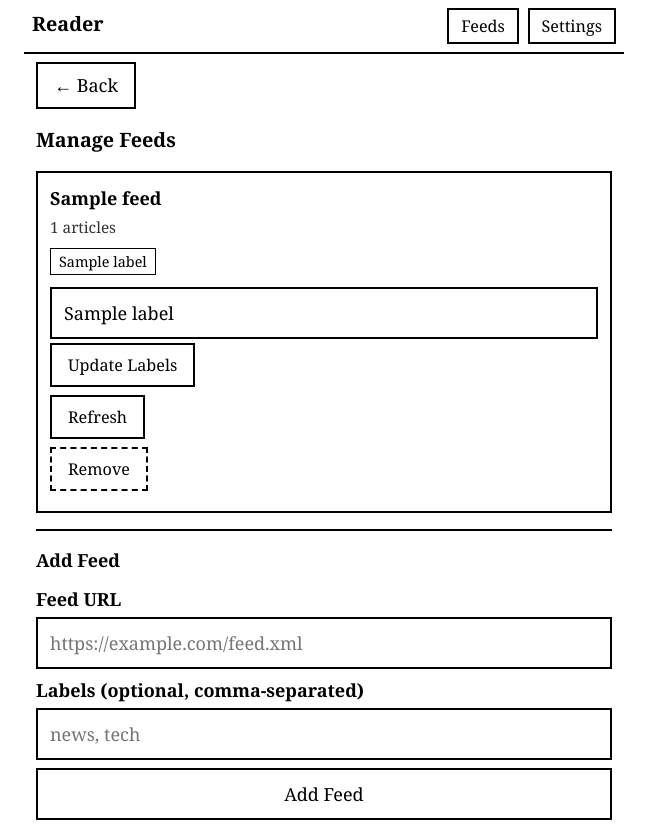
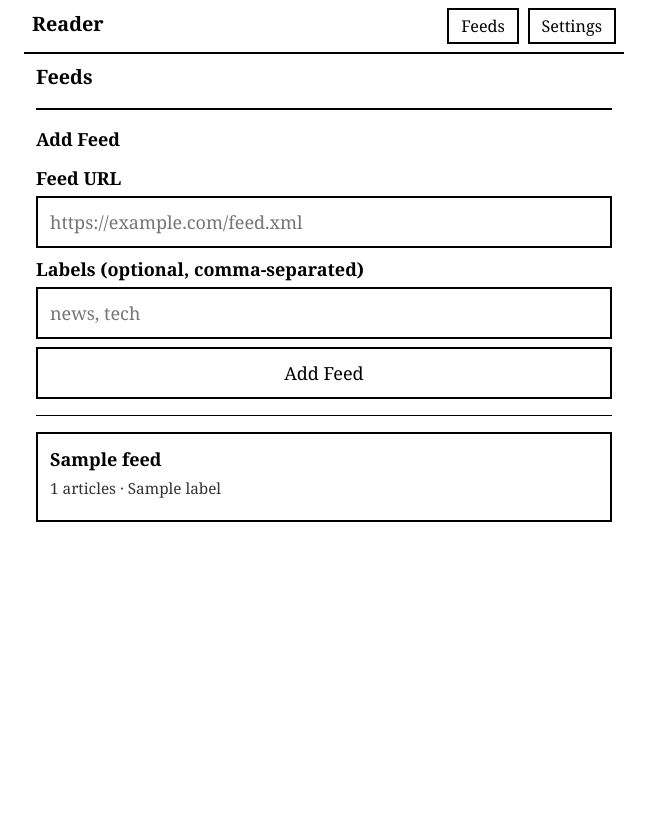
Before and after one commit to AlecRosenbaum/eink-rss-reader, a FastAPI app: template app/templates/feeds.html in a window 1280 px wide. Shown: the whole page, without its empty margins (316-963 px from the left). After the commit the page ends 522 px from the top, so only its background shows below. Run offline with FastAPI, Linux system fonts and the light colour scheme; the template is opened without the code that fills it: most values are stand-ins (such as "Sample title", 1, 10 or a date in 2020).

Commit message:
split out feed edit page + update readme

```diff
--- a/app/templates/article.html
+++ b/app/templates/article.html
@@ -4,11 +4,17 @@
 
 {% block header_controls %}
 <form method="post" action="/article/{{ article.id }}/unread" style="display:inline;margin:0">
+    <input type="hidden" name="redirect" value="{{ back_url }}">
     <button type="submit" class="nav-btn nav-icon" title="Mark Unread">✉</button>
 </form>
 {% if article.link %}
 <a href="{{ article.link }}" class="nav-btn nav-icon" target="_blank" title="Open Original">➚</a>
 {% endif %}
+{% endblock %}
+
+{% block header_nav %}
+<a href="/feeds/{{ article.feed_id }}" class="nav-btn">Feed</a>
+<a href="/settings" class="nav-btn">Settings</a>
 {% endblock %}
 
 {% block content %}
--- a/app/templates/base.html
+++ b/app/templates/base.html
@@ -12,8 +12,10 @@
             <a href="/" class="logo">Reader</a>
             <nav>
                 {% block header_controls %}{% endblock %}
+                {% block header_nav %}
                 <a href="/feeds" class="nav-btn">Feeds</a>
                 <a href="/settings" class="nav-btn">Settings</a>
+                {% endblock %}
             </nav>
         </div>
     </header>
--- a/app/templates/feeds.html
+++ b/app/templates/feeds.html
@@ -3,9 +3,7 @@
 {% block title %}Manage Feeds - E-Ink Reader{% endblock %}
 
 {% block content %}
-<a href="/" class="back-btn">&larr; Back</a>
-
-<h1 style="font-size: 1.1rem; margin-bottom: 16px;">Manage Feeds</h1>
+<h1 style="font-size: 1.1rem; margin-bottom: 16px;">Feeds</h1>
 
 {% if message %}
 <div class="message">{{ message }}</div>
@@ -15,46 +13,7 @@
 <div class="message error">{{ error }}</div>
 {% endif %}
 
-{% if feeds %}
-<div class="feed-list">
-    {% for feed in feeds %}
-    <div class="feed-card">
-        <div class="feed-title">{{ feed.title or feed.url }}</div>
-        <div class="feed-meta">{{ feed.article_count }} articles</div>
-
-        {% if feed.labels %}
-        <div class="feed-labels">
-            {% for label in feed.labels %}
-            <span class="label-tag">{{ label }}</span>
-            {% endfor %}
-        </div>
-        {% endif %}
-
-        <form method="post" action="/feeds/{{ feed.id }}/labels" style="margin-bottom: 8px;">
-            <input type="text" name="labels" value="{{ feed.labels | join(', ') }}"
-                   placeholder="Labels (comma-separated)" style="margin-bottom: 4px;">
-            <button type="submit" class="btn btn-small">Update Labels</button>
-        </form>
-
-        <div class="feed-actions">
-            <form method="post" action="/feeds/{{ feed.id }}/refresh">
-                <button type="submit" class="btn btn-small">Refresh</button>
-            </form>
-            <form method="post" action="/feeds/{{ feed.id }}/delete"
-                  onsubmit="return confirm('Delete this feed and all its articles?')">
-                <button type="submit" class="btn btn-small btn-danger">Remove</button>
-            </form>
-        </div>
-    </div>
-    {% endfor %}
-</div>
-{% else %}
-<div class="empty-state">
-    <p>No feeds yet. Add one below.</p>
-</div>
-{% endif %}
-
-<div class="add-feed-form">
+<div class="add-feed-form" style="margin-bottom: 16px; padding-bottom: 16px; border-bottom: 1px solid #000;">
     <h2>Add Feed</h2>
     <form method="post" action="/feeds/add">
         <label for="url">Feed URL</label>
@@ -66,4 +25,22 @@
         <button type="submit" class="btn btn-block">Add Feed</button>
     </form>
 </div>
+
+{% if feeds %}
+<div class="feed-list">
+    {% for feed in feeds %}
+    <a href="/feeds/{{ feed.id }}" class="feed-card-link">
+        <div class="feed-title">{{ feed.title or feed.url }}</div>
+        <div class="feed-meta">
+            {{ feed.article_count }} articles
+            {% if feed.labels %} · {{ feed.labels | join(', ') }}{% endif %}
+        </div>
+    </a>
+    {% endfor %}
+</div>
+{% else %}
+<div class="empty-state">
+    <p>No feeds yet. Add one above.</p>
+</div>
+{% endif %}
 {% endblock %}
--- a/app/templates/settings.html
+++ b/app/templates/settings.html
@@ -3,10 +3,6 @@
 {% block title %}Settings - E-Ink Reader{% endblock %}
 
 {% block content %}
-{% if user_key %}
-<a href="/" class="back-btn">&larr; Back</a>
-{% endif %}
-
 <h1 style="font-size: 1.1rem; margin-bottom: 16px;">Settings</h1>
 
 <div class="settings-section">
--- a/static/style.css
+++ b/static/style.css
@@ -519,15 +519,32 @@ label {
     margin-bottom: 4px;
 }
 
-.feed-actions {
-    margin-top: 8px;
+.feed-card-link {
+    border: 2px solid #000;
+    padding: 12px;
+    margin-bottom: 12px;
+    display: block;
+    text-decoration: none;
+    color: #000;
 }
 
-.feed-actions .btn,
-.feed-actions .btn-small,
-.feed-actions button {
-    margin-right: 8px;
-    margin-bottom: 8px;
+.feed-card-link:active {
+    background: #eee;
+}
+
+.feed-detail-section {
+    margin-bottom: 16px;
+    padding-bottom: 16px;
+    border-bottom: 1px solid #ccc;
+}
+
+.feed-url {
+    font-family: monospace;
+    font-size: 0.85rem;
+    word-break: break-all;
+    padding: 8px;
+    border: 1px solid #ccc;
+    background: #f5f5f5;
 }
 
 /* Add feed form */
```
Also changed, not shown: app/routers/pages.py (+37 -5 lines), app/templates/feed_detail.html (added, +45 -0 lines), README.md, 5 other files.
